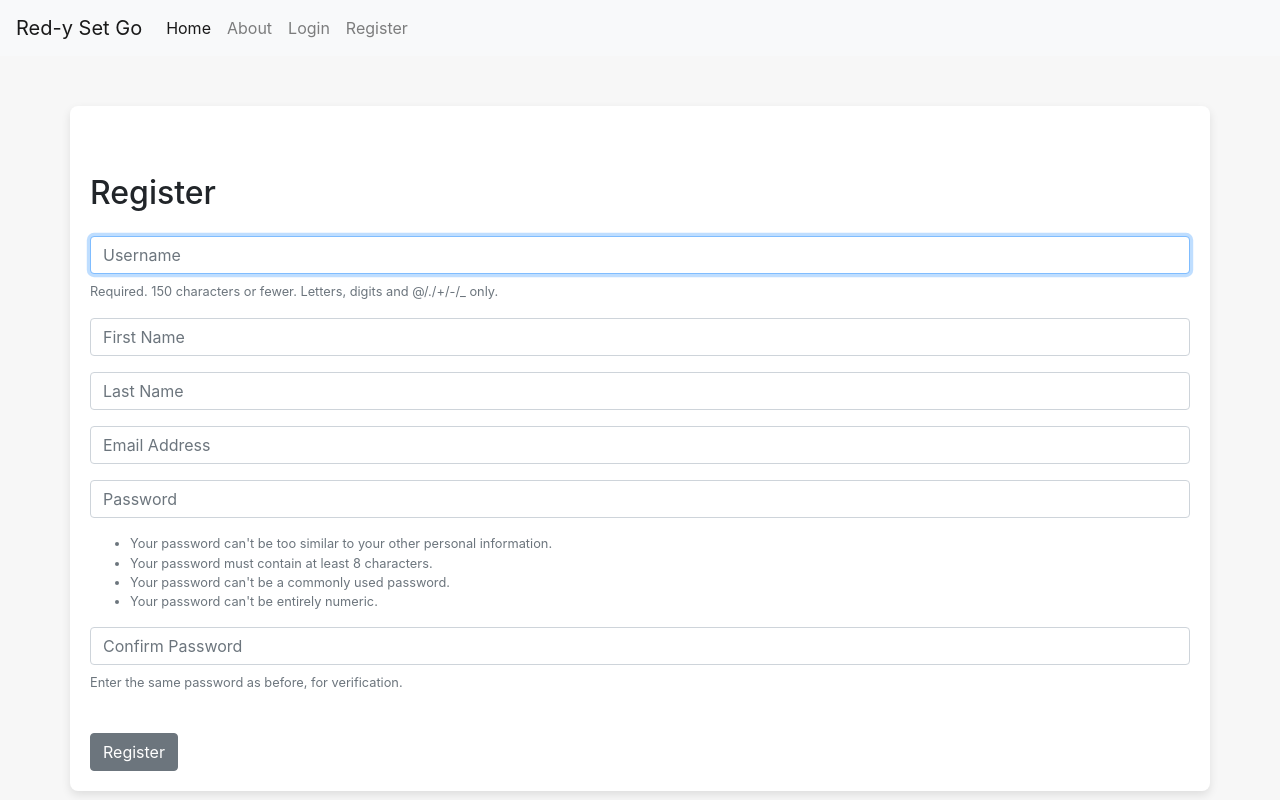
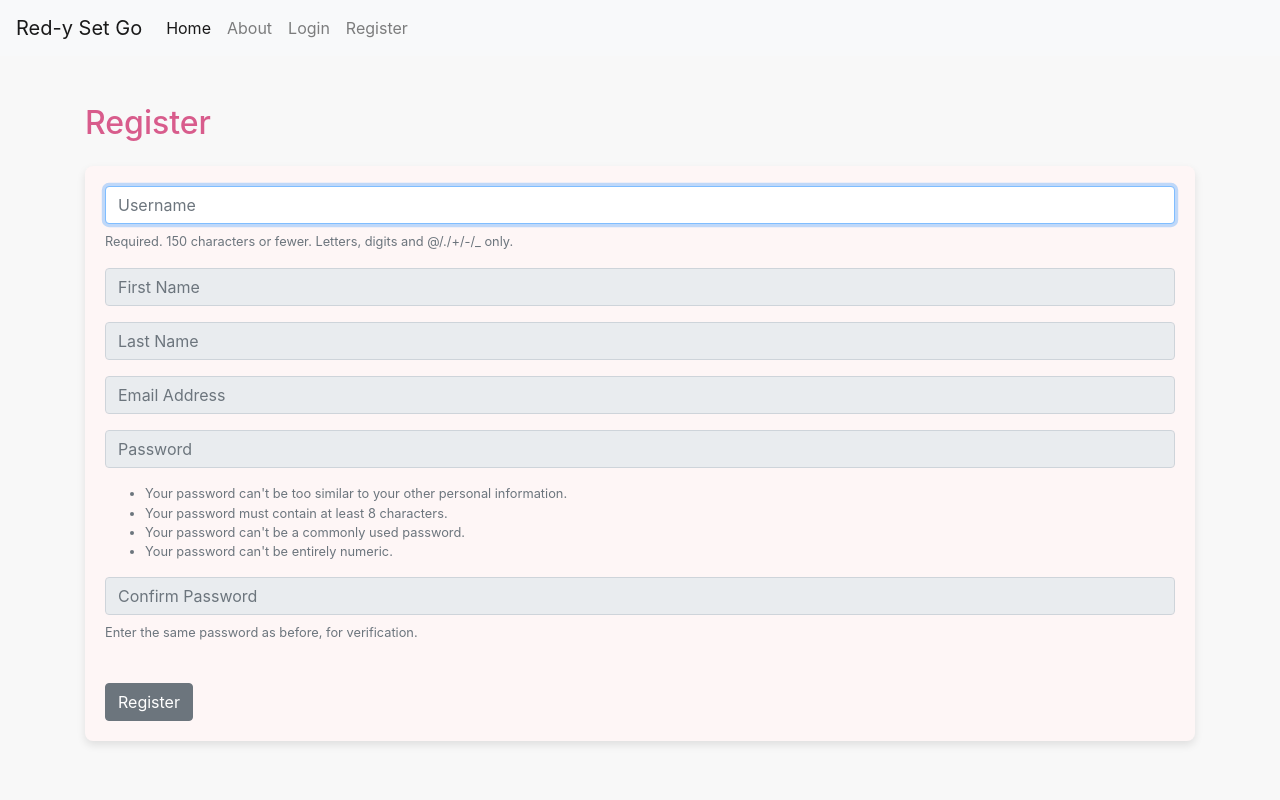
Before and after one commit to advitagelli/Red-y-Set-Go, a Django app: page /auth/register/ in a window 1280 px wide. Run offline with Django 4.2, Linux system fonts and the light colour scheme; some libraries are stand-ins or nearby versions.

Commit message:
Update base.html

```diff
--- a/home/templates/base.html
+++ b/home/templates/base.html
@@ -11,25 +11,46 @@
     <link rel="stylesheet" href="https://stackpath.bootstrapcdn.com/bootstrap/4.3.1/css/bootstrap.min.css"  rel="stylesheet" />
     <style>
       body {
-        background-color: #f7f7f7; /* Light neutral background */
+        background-color: #f8f8f8; /* Light gray background */
+        color: #333; /* Dark text color */
     }
+
     .container {
-          background-color: #ffffff; /* White background for the form */
-          border-radius: 8px; /* Rounded corners */
-          box-shadow: 0 4px 10px rgba(0, 0, 0, 0.1); /* Soft shadow */
-          padding: 20px; /* Inner spacing */
-          margin-top: 50px; /* Spacing from the top */
+        margin-top: 30px;
     }
-      h1 {
-          color: #333; /* Darker text for better readability */
+
+    h2 {
+        color: #d85c8c; /* Light pink for headings */
     }
+
+    form {
+        background-color: #fef6f6; /* Very light pink/tan background */
+        padding: 20px;
+        border-radius: 8px;
+        box-shadow: 0 4px 8px rgba(0, 0, 0, 0.1); /* Subtle shadow */
+    }
+
+    .form-group {
+        margin-bottom: 15px;
+    }
+
+    .form-control {
+        background-color: #e9ecef; /* Light gray for inputs */
+        border: 1px solid #ced4da; /* Light gray border */
+    }
+
     .btn-primary {
-          background-color: #5a5a5a; /* Neutral button color */
-          border-color: #5a5a5a; /* Same color for the border */
+        background-color: #8a6a5a; /* Brown button color */
+        border: none;
     }
+
     .btn-primary:hover {
-          background-color: #4a4a4a; /* Darker on hover */
-          border-color: #4a4a4a;
+        background-color: #735d5a; /* Darker brown on hover */
+    }
+
+    label {
+        font-weight: bold;
+        color: #333; /* Dark text for labels */
     }
       .welcome-message {
         font-size: 3rem; /* Large text size */
```
Lines whose indentation alone changed are shown as unchanged.
